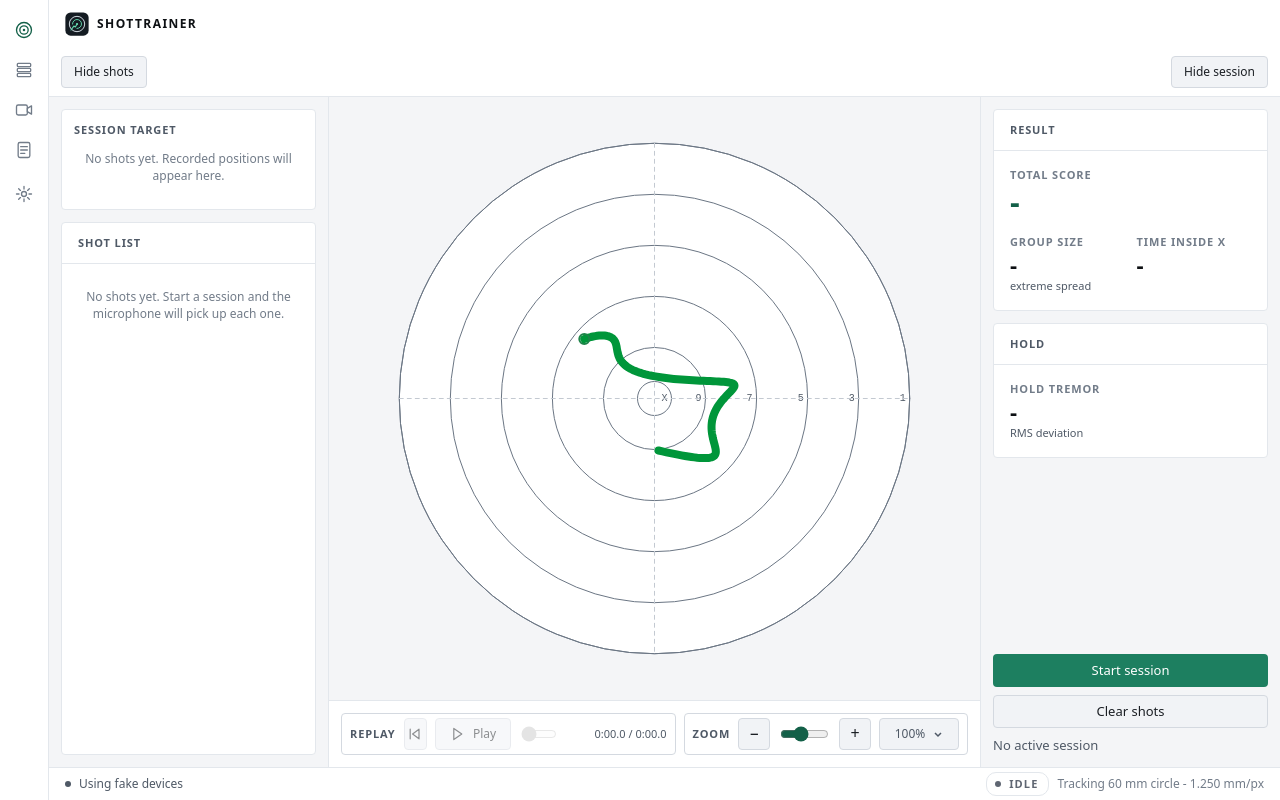
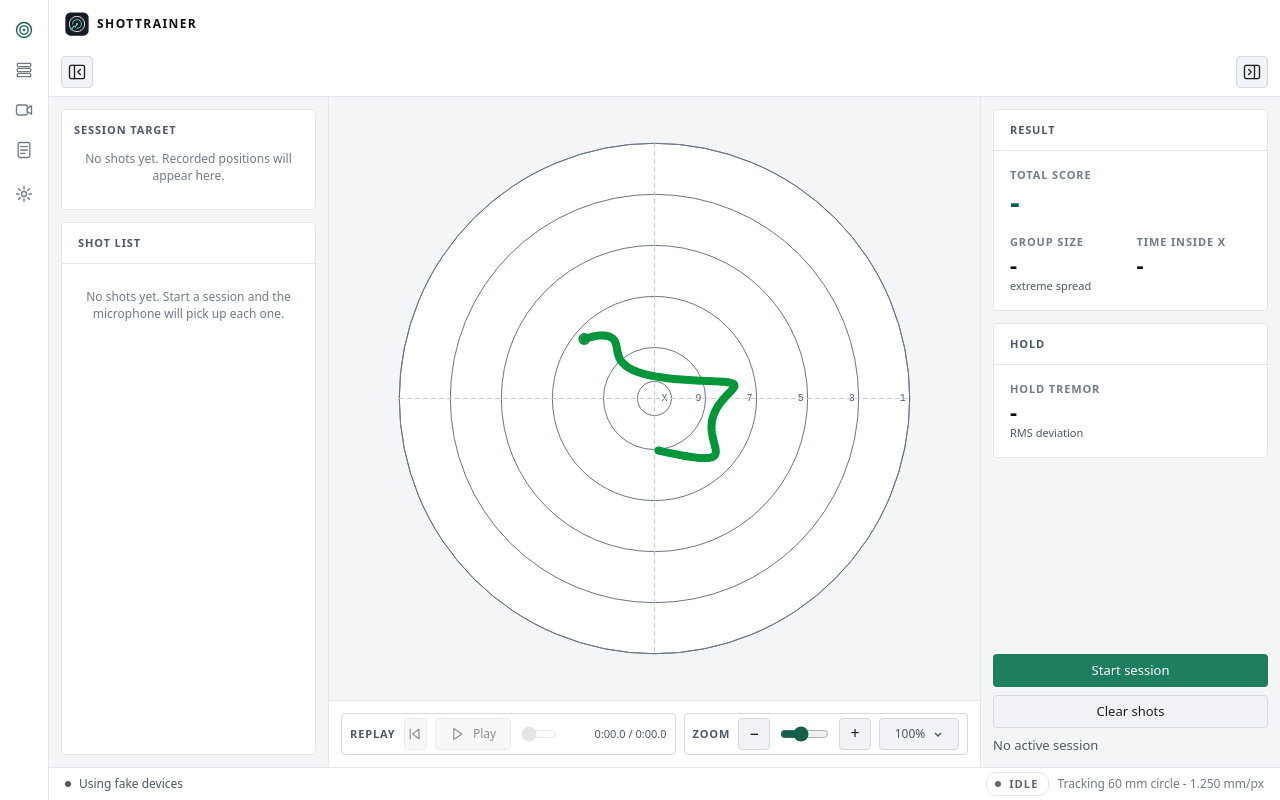
Before and after one commit to dsgnr/ShotTrainer, a Svelte app in the folder frontend/: page / in a window 1280 px wide. Built offline with nearby package versions, Linux system fonts and the light colour scheme.

Commit message:
style: use icons for pane visibility toggles

```diff
--- a/frontend/src/components/AppShell.svelte
+++ b/frontend/src/components/AppShell.svelte
@@ -24,13 +24,25 @@
   <header class="header">
     {@render header()}
     <div class="pane-controls">
-      <button aria-expanded={!shotsCollapsed} aria-controls="session-shots"
+      <button type="button" aria-expanded={!shotsCollapsed} aria-controls="session-shots"
+        aria-label={shotsCollapsed ? "Show shots" : "Hide shots"}
+        title={shotsCollapsed ? "Show shots" : "Hide shots"}
         onclick={() => (shotsCollapsed = !shotsCollapsed)}>
-        {shotsCollapsed ? "Show shots" : "Hide shots"}
+        <svg viewBox="0 0 24 24" aria-hidden="true" width="20" height="20">
+          <rect x="3" y="4" width="18" height="16" rx="2" />
+          <path d="M9 4v16" />
+          <path d={shotsCollapsed ? "M13 9l3 3-3 3" : "M16 9l-3 3 3 3"} />
+        </svg>
       </button>
-      <button aria-expanded={!sessionCollapsed} aria-controls="session-controls"
+      <button type="button" aria-expanded={!sessionCollapsed} aria-controls="session-controls"
+        aria-label={sessionCollapsed ? "Show session" : "Hide session"}
+        title={sessionCollapsed ? "Show session" : "Hide session"}
         onclick={() => (sessionCollapsed = !sessionCollapsed)}>
-        {sessionCollapsed ? "Show session" : "Hide session"}
+        <svg viewBox="0 0 24 24" aria-hidden="true" width="20" height="20">
+          <rect x="3" y="4" width="18" height="16" rx="2" />
+          <path d="M15 4v16" />
+          <path d={sessionCollapsed ? "M11 9l-3 3 3 3" : "M8 9l3 3-3 3"} />
+        </svg>
       </button>
     </div>
   </header>
@@ -117,8 +129,20 @@
   }
 
   .pane-controls button {
-    min-height: 32px;
-    font-size: var(--text-sm);
+    display: inline-flex;
+    align-items: center;
+    justify-content: center;
+    width: 32px;
+    height: 32px;
+    padding: 0;
+  }
+
+  .pane-controls svg {
+    fill: none;
+    stroke: currentColor;
+    stroke-width: 1.6;
+    stroke-linecap: round;
+    stroke-linejoin: round;
   }
 
   .pane-controls {
```
Also changed, not shown: 2 other files (tests, documents, lock files or other folders).
